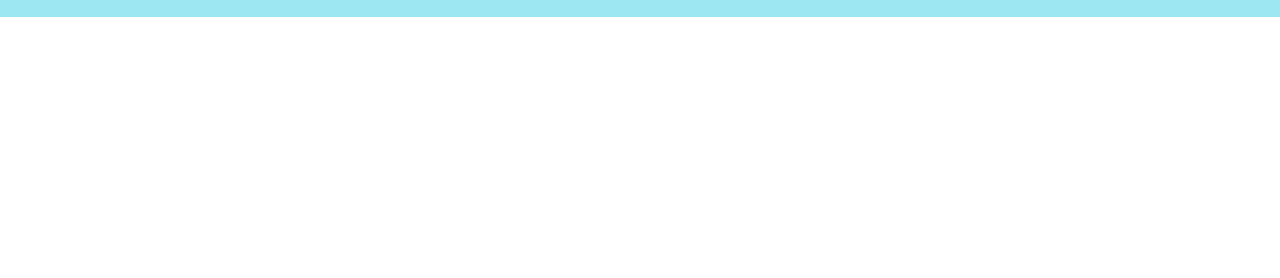
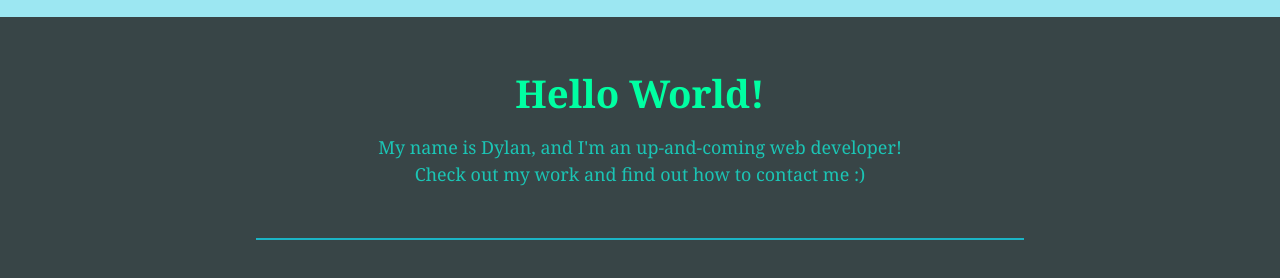
Before and after one commit to Dkunk7/web-portfolio, a plain HTML site: page index.html in a window 1280 px wide. Shown: the part 128-406 px from the top of the page. Drawn offline with Linux system fonts and the light colour scheme.

Commit message:
added basic hero/homescreen

```diff
--- a/assets/css/style.css
+++ b/assets/css/style.css
@@ -8,10 +8,12 @@
     --color2: rgb(27,197,181);
     --color3: rgb(27,180,197);
     --color4: rgb(156,231,242);
+    --color5: rgb(56,69,71);
 }
 body {
     color: var(--color3);
     font-family: Cambria, Cochin, Georgia, Times, 'Times New Roman', serif;
+    background-color: var(--color5)
 }
 header {
     display: flex;
@@ -35,7 +37,7 @@ header nav ul li a {
     padding: 10px 15px;
     font-size: 1.55vw;
     text-decoration: none;
-    color: var(--color3);
+    color: var(--color);
     font-weight: 600;
 }
 .img-h1 {
@@ -45,3 +47,28 @@ header nav ul li a {
 .logo-img {
     padding-right: 20px;
 }
+.home {
+    display: flex;
+    justify-content: space-evenly;
+    padding-top: 50px;
+    padding-bottom: 50px;
+    border-bottom: 2px solid var(--color3);
+    margin: 0 auto 30px auto;
+    width: 60%;
+
+
+}
+.home-intro {
+   text-align: center;
+}
+.home-intro h2 {
+    font-size: 3vw;
+    padding-bottom: 15px;
+
+    color: var(--color1);
+}
+.home-intro p {
+    font-size: 1.4vw;
+    color: var(--color2);
+    line-height: 1.5;
+}
--- a/index.html
+++ b/index.html
@@ -12,10 +12,10 @@
         <!-- nav stuff -->
         <header>
             <div class = "img-h1">
-            <div class = "logo-img">
-                <img src = "./assets/images/DKLogo1.png" width = "100" height = "100" alt = "DK logo"/>
-            </div>
-            <h1>Dylan Kunkel</h1>
+                <div class = "logo-img">
+                    <img src = "./assets/images/DKLogo1.png" width = "100" height = "100" alt = "DK logo"/>
+                </div>
+                <h1>Dylan Kunkel</h1>
             </div>
             <nav>
                 <ul>
@@ -34,5 +34,15 @@
                 </ul>
             </nav>
         </header>
+        <!-- hero i guess? -->
+        <section class = "home">
+            <div class = "home-intro">
+                <h2>Hello World!</h2>
+                <p>My name is Dylan, and I'm an up-and-coming web developer! <br>
+                    Check out my work and find out how to contact me :)
+
+                </p>
+            </div>
+        </section>
     </body>
 </html>
```
